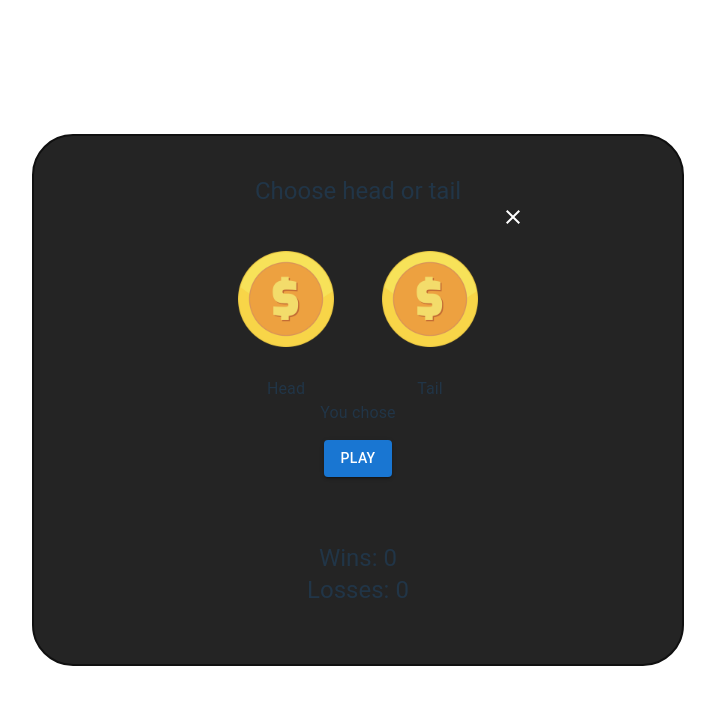
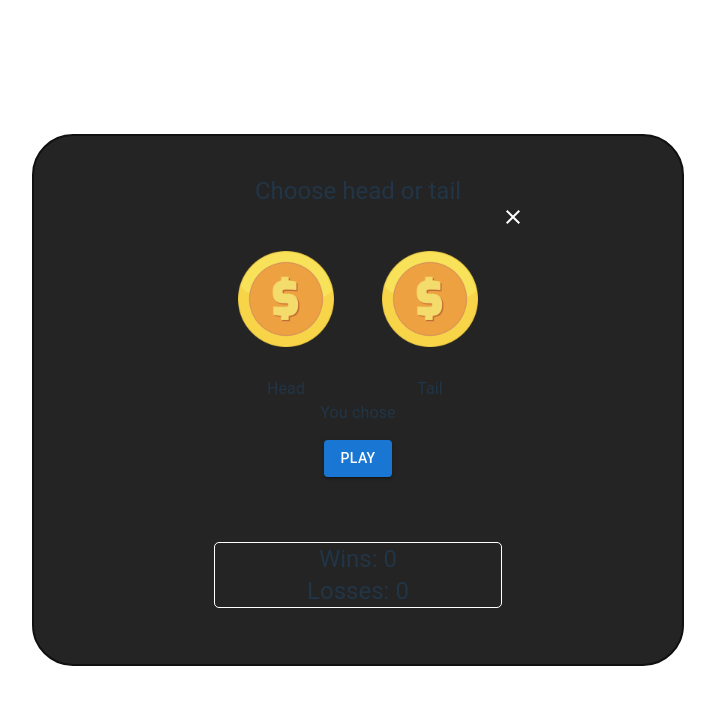
Before and after one commit to Lil-Youn/coin-flip-final, a React (Vite) app: page / in a window 1280 px wide. Both pictures are taken after a click on the picture 639 px from the left and 274 px from the top of the page. Shown: the top 704 px of the page, without its empty margins (282-997 px from the left). Built offline with nearby package versions, Linux system fonts and the light colour scheme.

Commit message:
add border to win/loss counter |remove background from gif

```diff
--- a/src/App.tsx
+++ b/src/App.tsx
@@ -178,8 +178,6 @@ function CoinFlipGame({ open, close }: { open: boolean; close: () => void }) {
                 left: "50%",
                 transform: "translate(-50%, -50%)",
                 zIndex: 9999,
-                backgroundColor: "rgba(0, 0, 0, 0.5)",
-                backdropFilter: "blur(5px)",
               }}
             >
               <img
@@ -208,7 +206,14 @@ function CoinFlipGame({ open, close }: { open: boolean; close: () => void }) {
             </Typography>
           )}
         </div>
-        <div style={{ marginTop: "50px", textAlign: "center" }}>
+        <div
+          style={{
+            border: "1px solid white",
+            borderRadius: "5px",
+            marginTop: "50px",
+            textAlign: "center",
+          }}
+        >
           <Typography variant="h5">Wins: {wins}</Typography>
           <Typography variant="h5">Losses: {losses}</Typography>
         </div>
```
